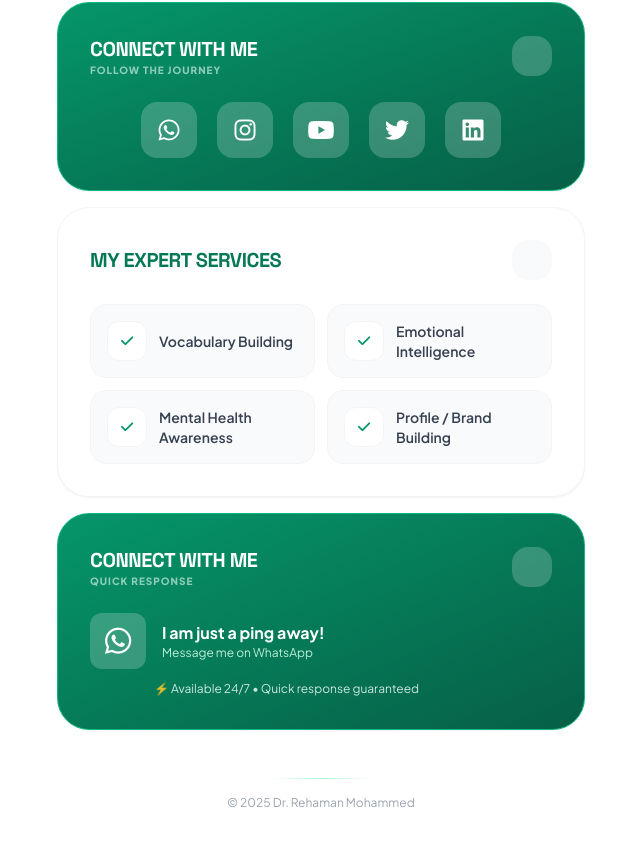
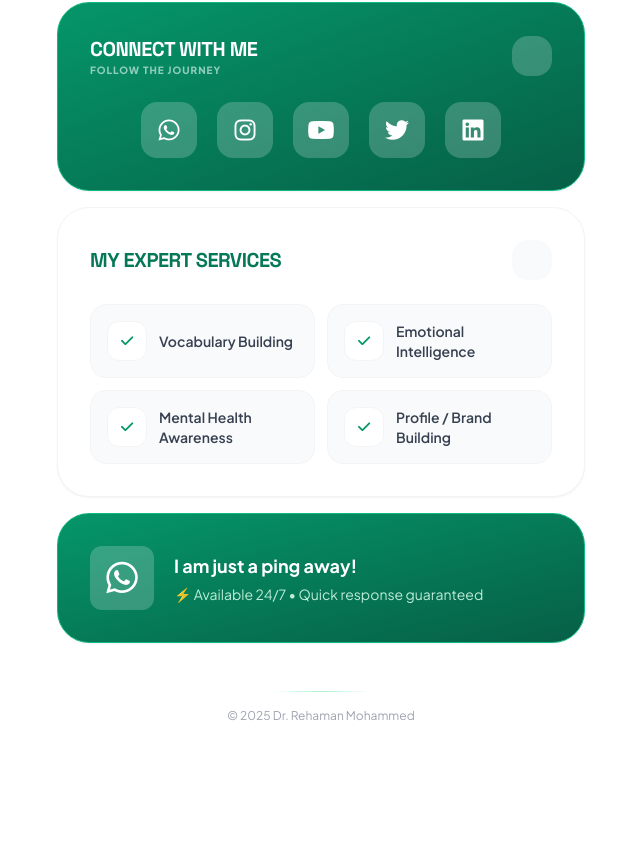
Before and after one commit to charansaikondilla/Rehamanunplugged-, a React (Vite) app: page / in a window 1280 px wide. Shown: the part 578-1423 px from the top of the page, without its empty margins (319-959 px from the left). After the commit the page ends 1342 px from the top, so only its background shows below. Built offline with nearby package versions, Linux system fonts and the light colour scheme.

Commit message:
Simplify WhatsApp CTA card - remove title and subtitle for cleaner design

```diff
--- a/App.tsx
+++ b/App.tsx
@@ -65,38 +65,19 @@ const App: React.FC = () => {
             rel="noopener noreferrer"
             className="w-full rounded-2xl md:rounded-[2rem] overflow-hidden transition-all duration-500 hover:translate-y-[-4px] shadow-sm hover:shadow-xl group border bg-gradient-to-br from-emerald-600 to-emerald-800 text-white border-emerald-500 block"
           >
-            <div className="p-4 md:p-8">
-              <div className="flex justify-between items-center mb-3 md:mb-6">
-                <div>
-                  <h3 className="font-display font-black text-sm md:text-xl tracking-tight uppercase text-white">
-                    Connect With Me
-                  </h3>
-                  <p className="text-[9px] md:text-[10px] font-black tracking-widest opacity-60 uppercase text-emerald-50">
-                    Quick Response
-                  </p>
+            <div className="p-6 md:p-8">
+              <div className="flex items-center gap-4 md:gap-5">
+                <div className="w-14 h-14 md:w-16 md:h-16 rounded-lg md:rounded-xl flex items-center justify-center bg-white/20 group-hover:bg-white/30 transition-all flex-shrink-0">
+                  <i className="fa-brands fa-whatsapp text-3xl md:text-4xl text-white"></i>
                 </div>
-                <div className="hidden md:flex items-center justify-center w-10 h-10 rounded-2xl transition-all duration-300 bg-white/20 group-hover:rotate-45">
-                  <i className="fa-solid fa-arrow-up-right text-xs text-white"></i>
+                <div className="flex-1">
+                  <span className="block font-bold text-base md:text-lg text-white">
+                    I am just a ping away!
+                  </span>
+                  <span className="block text-xs md:text-sm text-emerald-100 opacity-90 mt-1">
+                    ⚡ Available 24/7 • Quick response guaranteed
+                  </span>
                 </div>
-              </div>
-
-              <div className="space-y-3">
-                <div className="flex items-center gap-3 md:gap-4">
-                  <div className="w-12 h-12 md:w-14 md:h-14 rounded-lg md:rounded-xl flex items-center justify-center bg-white/20 group-hover:bg-white/30 transition-all flex-shrink-0">
-                    <i className="fa-brands fa-whatsapp text-xl md:text-3xl text-white"></i>
-                  </div>
-                  <div>
-                    <span className="block font-bold text-sm md:text-base text-white">
-                      I am just a ping away!
-                    </span>
-                    <span className="block text-[10px] md:text-xs text-emerald-100 opacity-90">
-                      Message me on WhatsApp
-                    </span>
-                  </div>
-                </div>
-                <p className="text-[9px] md:text-xs text-emerald-50 opacity-85 pl-15 md:pl-16">
-                  ⚡ Available 24/7 • Quick response guaranteed
-                </p>
               </div>
             </div>
           </a>
```
Also changed, not shown: 1 other file (tests, documents, lock files or other folders).
